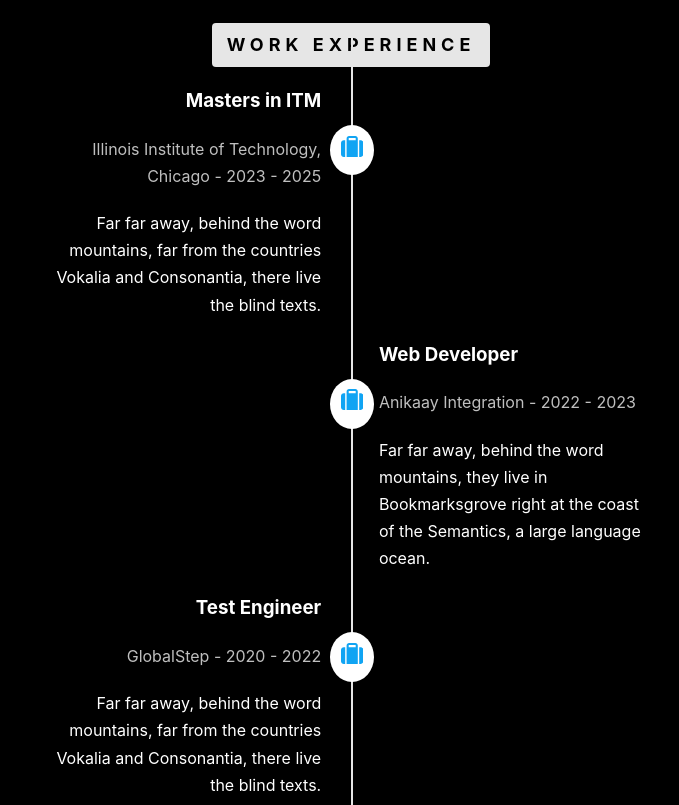
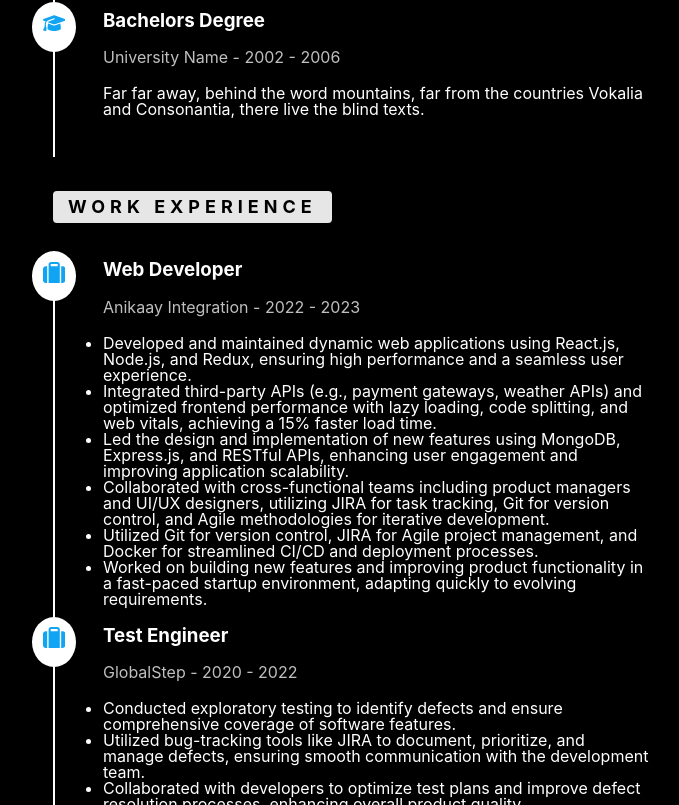
Before and after one commit to ashevkar/portfolio, a React (Create React App) app: page / in a window 1280 px wide. Shown: the part 1695-2500 px from the top of the page, without its empty margins (549-1228 px from the left). Built offline with nearby package versions, Linux system fonts and the light colour scheme.

Commit message:
`Refactored Resume component to display education and work experience in separate sections, updated timeline styles and layout`

```diff
--- a/src/components/About.js
+++ b/src/components/About.js
@@ -1,11 +1,10 @@
 import React from 'react';
-import "./about.css";
 
 const About = () => {
   return (
-    <section id="about" className="about">
-      <h2>About Me</h2>
-      <p>I am a passionate Software Developer with experience in React.js, Java, and AWS. I thrive on solving complex problems and building meaningful solutions.</p>
+    <section id="about" className="bg-black text-white pb-52">
+      <h2 className="text-4xl mb-4">About Me</h2>
+      <p className="text-xl mx-auto">I am a passionate Software Developer with experience in React.js, Java, and AWS. I thrive on solving complex problems and building meaningful solutions.</p>
     </section>
   );
 };
--- a/src/components/about.css
+++ b/src/components/about.css
@@ -1,4 +1,4 @@
-.about {
+/* .about {
   padding-bottom:200px;
     background-color: #000000;
     color: #ffffff;
@@ -13,4 +13,4 @@
   .about p {
     font-size: 1.2rem;
     margin: 0 auto;
-  }
+  } */
--- a/src/components/hero.css
+++ b/src/components/hero.css
@@ -126,7 +126,6 @@
 
 .details h1 span {
   color: rgba(182, 180, 189, 0.2);
-  font-size:90px;
 }
 
 .details p {
--- a/src/components/hero.js
+++ b/src/components/hero.js
@@ -13,7 +13,7 @@ import { HiOutlineArrowRight } from "react-icons/hi";
 
 const Hero = () => {
   return (
-    <section id="hero" className="hero">
+    <section id="hero" className="hero ">
       <div class="column-1">
         <div class="profile">
           <div className="pic">
--- a/src/components/resume.css
+++ b/src/components/resume.css
@@ -1,6 +1,5 @@
 
-
-/* Selection styles */
+/*
 ::-webkit-selection {
   color: #fff;
   background: #7c7c7c;
@@ -12,7 +11,7 @@
 ::selection {
   color: #fff;
   background: #7c7c7c;
-}
+} */
 
 #resume-section {
   padding: 7em 0;
@@ -30,21 +29,21 @@
 }
 
 
-/* Timeline styles */
 .timeline {
   list-style: none;
   padding: 20px 0 20px;
   position: relative;
 }
 
+/* line */
 .timeline:before {
   top: 50px;
   bottom: 0;
   position: absolute;
   content: " ";
   width: 2px;
-  background-color: #e6e6e6;
-  left: 50%;
+  background-color: #ffffff;
+  left: 0;
   margin-left: 0px;
 }
 .timeline-container ul{
@@ -98,10 +97,11 @@
 }
 
 .timeline > .timeline-item > .timeline-panel {
-  width: 45%;
+  /* width: 45%; */
   float: left;
   margin-bottom: 0;
-  position: relative;
+  /* position: relative; */
+  padding-left: 50px;
   border-radius: 4px;
 }
 
@@ -125,8 +125,8 @@
   font-size: 1.4em;
   text-align: center;
   position: absolute;
-  top: 40px;
-  left: 50%;
+  top: -10px;
+  left: 0;
   margin-left: -21px;
   background-color: #ffffff;
   z-index: 100;
@@ -158,7 +158,7 @@
 }
 
 .timeline-item-right > .timeline-panel {
-  float: right;
+  float: left;
   left: calc(53% + 10px);
 }
 
@@ -179,32 +179,9 @@
   margin-bottom: 0;
 }
 
-/* Responsive adjustments */
-@media (max-width: 992px) {
+@media (max-width: 762px) {
   .timeline:before {
-    left: 90px;
-  }
-
-  .timeline > .timeline-item > .timeline-panel {
-    width: calc(100% - 200px);
-  }
-
-  .timeline > .timeline-item > .timeline-badge {
-    left: 15px;
-    margin-left: 0;
-    top: 16px;
-  }
-
-  .timeline-item-right > .timeline-panel:before {
-    border-left-width: 0;
-    border-right-width: 15px;
-    left: -15px;
-  }
-
-  .timeline-item-right > .timeline-panel:after {
-    border-left-width: 0;
-    border-right-width: 14px;
-    left: -14px;
+    left: 70px;
   }
 }
 
@@ -212,3 +189,16 @@
   display: flex;
   justify-content: center;
 }
+
+.heading{
+  display: inline-block;
+  padding: 7px 15px;
+  font-size: 18px;
+  text-transform: uppercase;
+  letter-spacing: 5px;
+  font-weight: bold;
+  background: #e6e6e6;
+  border-radius: 4px;
+  color: #000;
+  bottom: 30%;
+}
--- a/src/components/resume.js
+++ b/src/components/resume.js
@@ -6,25 +6,29 @@ import { FaSuitcase } from "react-icons/fa6";
 const Resume = () => {
   const workExperience = [
     {
-      title: "Masters in ITM",
-      company: "Illinois Institute of Technology, Chicago",
-      duration: "2023 - 2025",
-      description:
-        "Far far away, behind the word mountains, far from the countries Vokalia and Consonantia, there live the blind texts.",
-    },
-    {
       title: "Web Developer",
       company: "Anikaay Integration",
       duration: "2022 - 2023",
-      description:
-        "Far far away, behind the word mountains, they live in Bookmarksgrove right at the coast of the Semantics, a large language ocean.",
+      description: [
+        "Developed and maintained dynamic web applications using React.js, Node.js, and Redux, ensuring high performance and a seamless user experience.",
+        "Integrated third-party APIs (e.g., payment gateways, weather APIs) and optimized frontend performance with lazy loading, code splitting, and web vitals, achieving a 15% faster load time.",
+        "Led the design and implementation of new features using MongoDB, Express.js, and RESTful APIs, enhancing user engagement and improving application scalability.",
+        "Collaborated with cross-functional teams including product managers and UI/UX designers, utilizing JIRA for task tracking, Git for version control, and Agile methodologies for iterative development.",
+        "Utilized Git for version control, JIRA for Agile project management, and Docker for streamlined CI/CD and deployment processes.",
+        "Worked on building new features and improving product functionality in a fast-paced startup environment, adapting quickly to evolving requirements.",
+      ],
     },
     {
       title: "Test Engineer",
       company: "GlobalStep",
       duration: "2020 - 2022",
-      description:
-        "Far far away, behind the word mountains, far from the countries Vokalia and Consonantia, there live the blind texts.",
+      description: [
+        "        Conducted exploratory testing to identify defects and ensure comprehensive coverage of software features.",
+        "Utilized bug-tracking tools like JIRA to document, prioritize, and manage defects, ensuring smooth communication with the development team.",
+        "Collaborated with developers to optimize test plans and improve defect resolution processes, enhancing overall product quality.",
+        "Performed compatibility and performance testing across different platforms, ensuring seamless functionality across devices and operating systems.",
+        "Reviewed design specifications to ensure clarity and testability, contributing to early detection of issues before development.",
+      ],
     },
   ];
 
@@ -43,13 +47,6 @@ const Resume = () => {
       description:
         "Far far away, behind the word mountains, far from the countries Vokalia and Consonantia, there live the blind texts.",
     },
-    {
-      title: "Diploma Course",
-      institution: "College Name",
-      duration: "1999 - 2001",
-      description:
-        "Far far away, behind the word mountains, they live in Bookmarksgrove right at the coast of the Semantics, a large language ocean.",
-    },
   ];
 
   return (
@@ -63,18 +60,58 @@ const Resume = () => {
         <div className="resume-content">
           <div className="timeline-container">
             <ul>
+            <div class="education">
+              <h3 className="heading">Education</h3>
+
               <div class="timeline">
                 <li className="timeline-header">
-                  <div className="timeline-header-title">
-                    <h3>Work Experience</h3>
-                  </div>
+                  <div className="timeline-header-title"></div>
+                </li>
+
+                {education.map((item, index) => (
+                  <li
+                    key={index}
+                    className={`timeline-item ${
+                      index % 0 === 0
+                        ? "timeline-item-left"
+                        : "timeline-item-right"
+                    }`}
+                  >
+                    <div className="timeline-badge">
+                      <FaGraduationCap />
+                    </div>
+                    <div className="timeline-panel">
+                      <div className="timeline-panel-heading">
+                        <h3 className="timeline-title">{item.title}</h3>
+                        <span className="timeline-institution">
+                          {item.institution} - {item.duration}
+                        </span>
+                      </div>
+                      <div className="timeline-panel-body">
+                        <p>{item.description}</p>
+                      </div>
+                    </div>
+                  </li>
+                ))}
+              </div>
+              </div>
+
+              <br />
+
+
+              <div class="work-experience">
+              <h3 className="heading">Work Experience</h3>
+
+              <div class="timeline">
+                <li className="timeline-header">
+                  <div className="timeline-header-title"></div>
                 </li>
 
                 {workExperience.map((item, index) => (
                   <li
                     key={index}
                     className={`timeline-item ${
-                      index % 2 === 0
+                      index % 0 === 0
                         ? "timeline-item-left"
                         : "timeline-item-right"
                     }`}
@@ -90,47 +127,30 @@ const Resume = () => {
                         </span>
                       </div>
                       <div className="timeline-panel-body">
-                        <p>{item.description}</p>
+                        {/* <p>{item.description}</p> */}
+                        {Array.isArray(item.description) &&
+                        item.description.length > 0 ? (
+                          <ul>
+                            {item.description.map((point, descIndex) => (
+                              <li
+                                style={{ listStyleType: "disc" }}
+                                key={descIndex}
+                              >
+                                {point}
+                              </li>
+                            ))}
+                          </ul>
+                        ) : (
+                          <p>{item.description}</p>
+                        )}
                       </div>
                     </div>
                   </li>
                 ))}
               </div>
+              </div>
 
-              <br />
-              <div class="timeline">
-              <li className="timeline-header">
-                <div className="timeline-header-title">
-                  <h3>Education</h3>
-                </div>
-              </li>
 
-              {education.map((item, index) => (
-                <li
-                  key={index}
-                  className={`timeline-item ${
-                    index % 2 === 0
-                      ? "timeline-item-left"
-                      : "timeline-item-right"
-                  }`}
-                >
-                  <div className="timeline-badge">
-                    <FaGraduationCap />
-                  </div>
-                  <div className="timeline-panel">
-                    <div className="timeline-panel-heading">
-                      <h3 className="timeline-title">{item.title}</h3>
-                      <span className="timeline-institution">
-                        {item.institution} - {item.duration}
-                      </span>
-                    </div>
-                    <div className="timeline-panel-body">
-                      <p>{item.description}</p>
-                    </div>
-                  </div>
-                </li>
-              ))}
-              </div>
             </ul>
           </div>
         </div>
--- a/src/styles/global.css
+++ b/src/styles/global.css
@@ -4,7 +4,7 @@
     font-family: var(--framer-font-family, Inter, Inter Placeholder, sans-serif);
     font-weight: 400;
     font-size: 16px;
-    line-height: 1.7;
+    line-height: 1;
     color: #e2e2e2;
     background: #000000;
     margin: 0;
```
